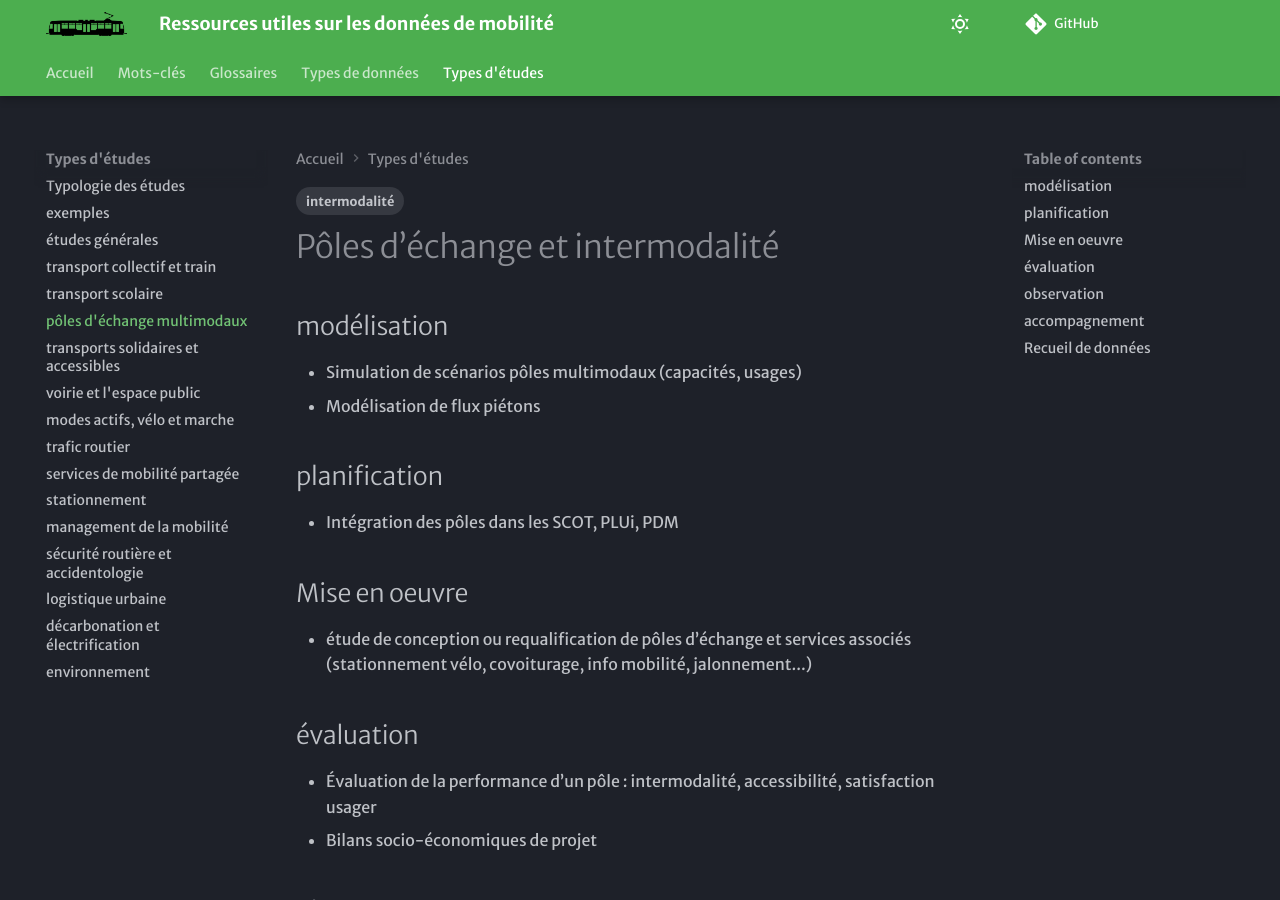
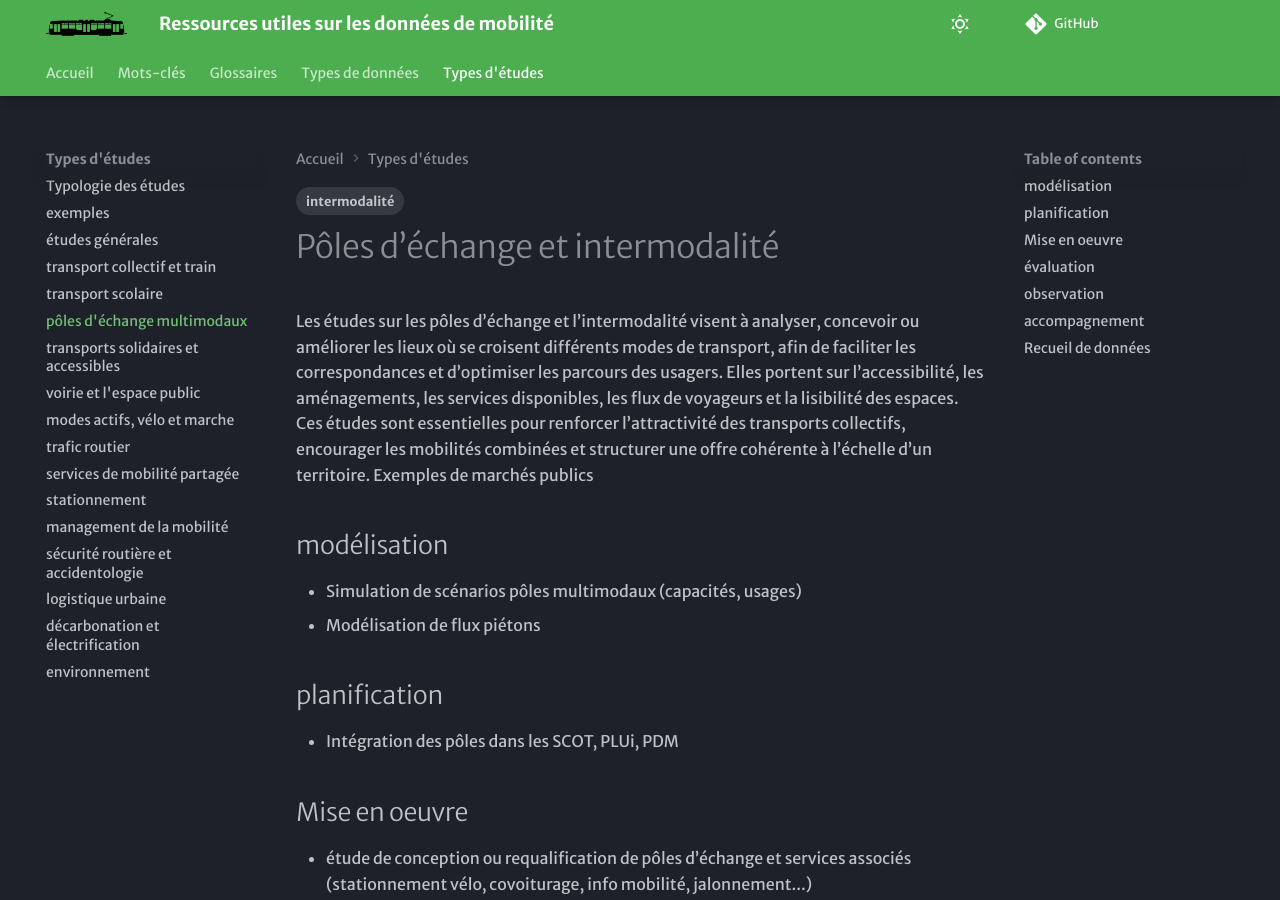
Before and after one commit to xdurang/mobscidat, an MkDocs documentation site: the page built from docs/type_etudes/TE_PEM.md, in a window 1280 px wide and 900 px high. Built offline with MkDocs 1.6.1 and Material for MkDocs 9.7.7, drawn with Linux system fonts in a browser that asks for light colours; some web fonts are replaced; comment, search, counter and statistics services are not loaded.

Commit message:
Update TE_PEM.md

```diff
--- a/docs/type_etudes/TE_PEM.md
+++ b/docs/type_etudes/TE_PEM.md
@@ -5,6 +5,8 @@ tags:
 ---
 
 # Pôles d’échange et intermodalité
+Les études sur les pôles d’échange et l’intermodalité visent à analyser, concevoir ou améliorer les lieux où se croisent différents modes de transport, afin de faciliter les correspondances et d’optimiser les parcours des usagers. Elles portent sur l’accessibilité, les aménagements, les services disponibles, les flux de voyageurs et la lisibilité des espaces. Ces études sont essentielles pour renforcer l’attractivité des transports collectifs, encourager les mobilités combinées et structurer une offre cohérente à l’échelle d’un territoire.
+Exemples de marchés publics
 
 ## modélisation
 - Simulation de scénarios pôles multimodaux (capacités, usages)
```
